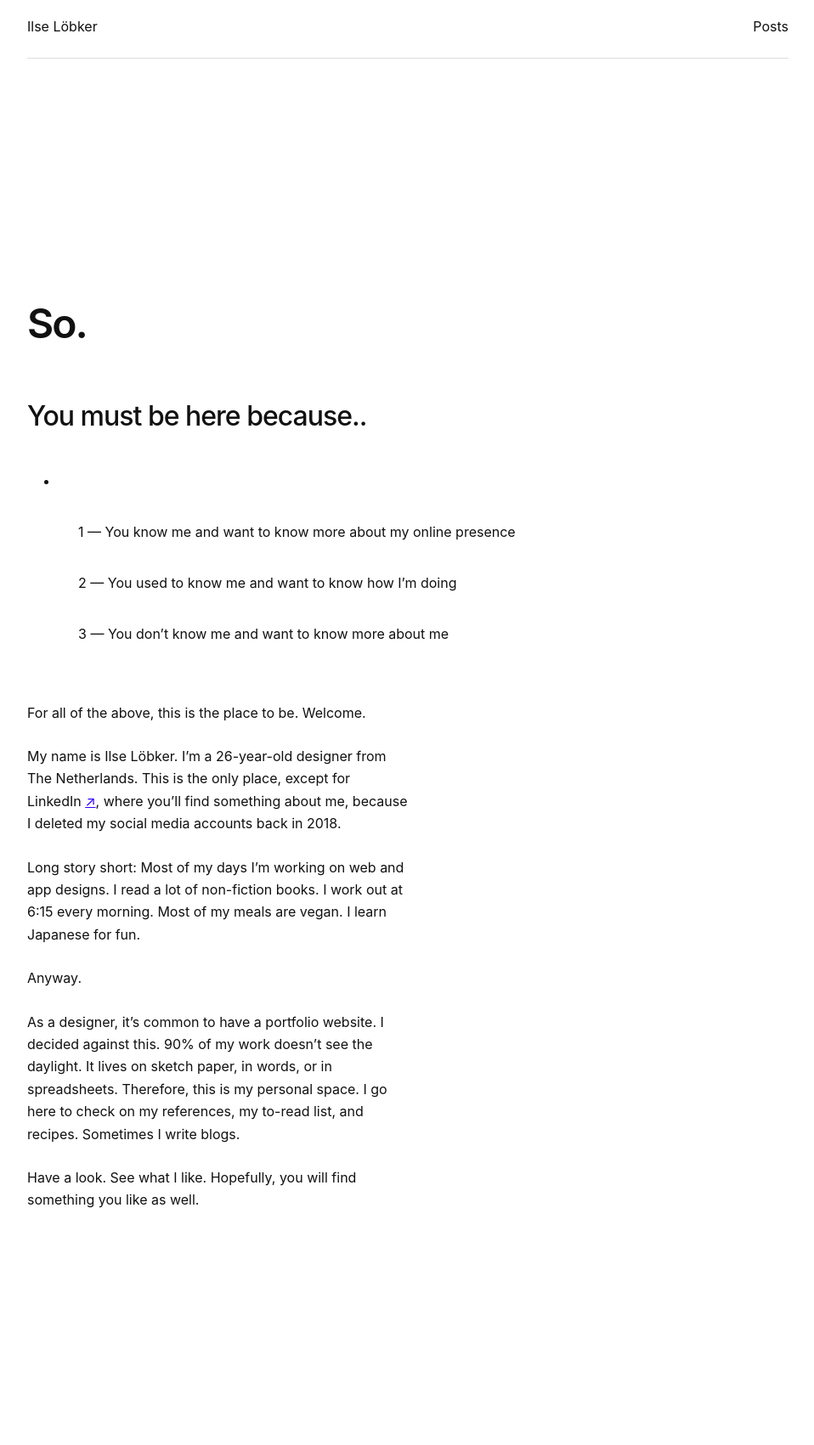
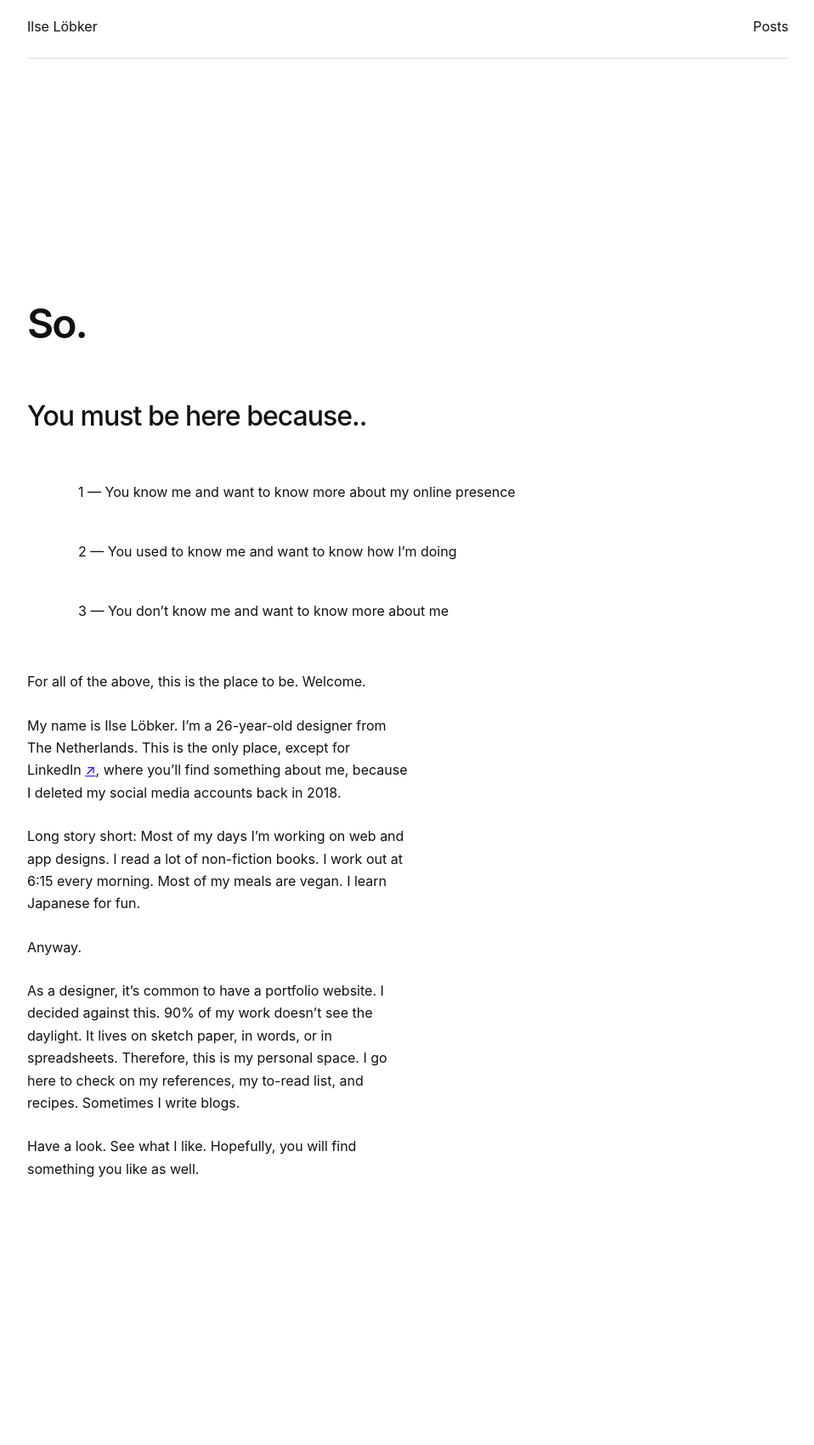
Before and after one commit to imlsw/imlsw.github.io, a Jekyll site: the page built from index.md, in a window 1280 px wide. Shown: the whole page at 85% size, without its empty margins (168-1126 px from the left). Built offline with Jekyll 4.4.1, drawn with Linux system fonts in a browser that asks for light colours; some web fonts are replaced; after the commit the page ends 1664 px from its top, so only the background shows below that.

Commit message:
Add files via upload

```diff
--- a/_layouts/home.html
+++ b/_layouts/home.html
@@ -17,11 +17,11 @@
 
           <h2>You must be here because..</h2>
 
-          <li>
-          <ul><span class="answer">1 — You know me and want to know more about my online presence</span><span class="reply">Hi Mom <span style="font-size: 11px">👋</span></ul>
-          <ul><span class="answer">2 — You used to know me and want to know how I’m doing</span><span class="reply">Living the good life <span style="font-size: 11px">🤙</span></span></ul>
-          <ul><span class="answer">3 — You don’t know me and want to know more about me</span><span class="reply">Nice to meet you.</span></ul>
-          </li>
+          <ul>
+          <li><span class="answer">1 — You know me and want to know more about my online presence</span><span class="reply">Hi Mom <span style="font-size: 11px">👋</span></li>
+          <li><span class="answer">2 — You used to know me and want to know how I’m doing</span><span class="reply">Living the good life <span style="font-size: 11px">🤙</span></span></li>
+          <li><span class="answer">3 — You don’t know me and want to know more about me</span><span class="reply">Nice to meet you.</span></li>
+          </ul>
         </div>
 
         <div class="main-content-home-text">
```
